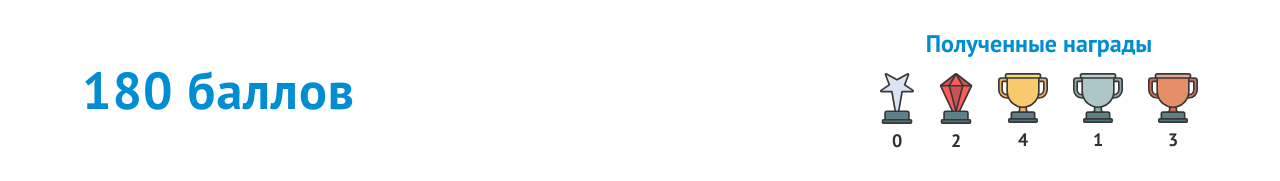
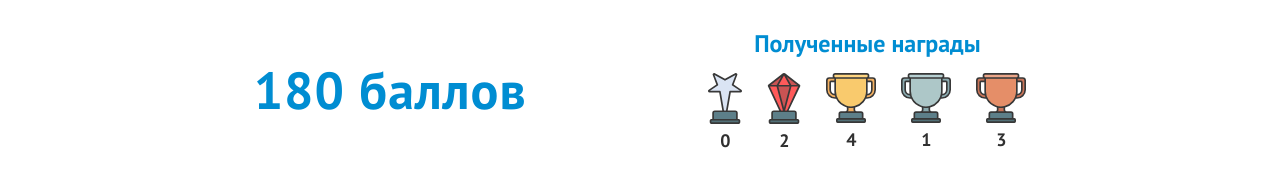
Before and after one commit to Itachinight/osha-achievements, a React (Create React App) app: page / in a window 1280 px wide. Shown: the top 181 px of the page. Built offline with nearby package versions, Linux system fonts and the light colour scheme.

Commit message:
Stats header evenly spacing Stats group markup fix

```diff
--- a/src/components/AchievementGroup.tsx
+++ b/src/components/AchievementGroup.tsx
@@ -63,15 +63,16 @@ const AchievementGroup: FC<Props> = ({group}) => {
         }
     };
 
-    const detailsClass = ['achievement-group'];
+    const detailsClass = ['achievement-group__spoiler'];
 
     if (isOverflowHidden) {
-        detailsClass.push('achievement-group_overflow-hidden');
+        detailsClass.push('achievement-group__spoiler_overflow-hidden');
     }
 
     const style = fixedHeight !== null ? {height: fixedHeight} : undefined;
 
     return (
+        <section className='achievement-group'>
             <details ref={detailsRef} className={detailsClass.join(' ')} open={isOpen} style={style}>
                 <summary ref={summaryRef} onClick={preventDefault}>
                     <div className='achievement-group__header'>
@@ -84,6 +85,7 @@ const AchievementGroup: FC<Props> = ({group}) => {
                 </summary>
                 <AchievementsGrid ref={containerRef} achievements={group.achievements}/>
             </details>
+        </section>
     );
 };
 
--- a/src/scss/components/achievement-group.scss
+++ b/src/scss/components/achievement-group.scss
@@ -4,6 +4,7 @@
 .achievement-group {
     margin: 30px auto;
 
+    &__spoiler {
         &_overflow-hidden {
             overflow-y: hidden;
         }
@@ -15,6 +16,7 @@
 
             &::-webkit-details-marker {
                 display: none;
+            }
         }
     }
 
--- a/src/scss/components/achievement-stats.scss
+++ b/src/scss/components/achievement-stats.scss
@@ -2,11 +2,10 @@
 @use '../abstracts/mixins';
 
 .achievement-stats {
-    display: flex;
-    align-items: center;
-    justify-content: space-between;
-    margin: 30px auto;
-    padding: 0 10px;
+    @include mixins.flex-center;
+
+    justify-content: space-evenly;
+    margin: 30px auto 50px;
 
     @media (max-width: breakpoints.$tablet) {
         flex-direction: column;
```
Also changed, not shown: 1 other file (tests, documents, lock files or other folders). Lines whose indentation alone changed are shown as unchanged.
